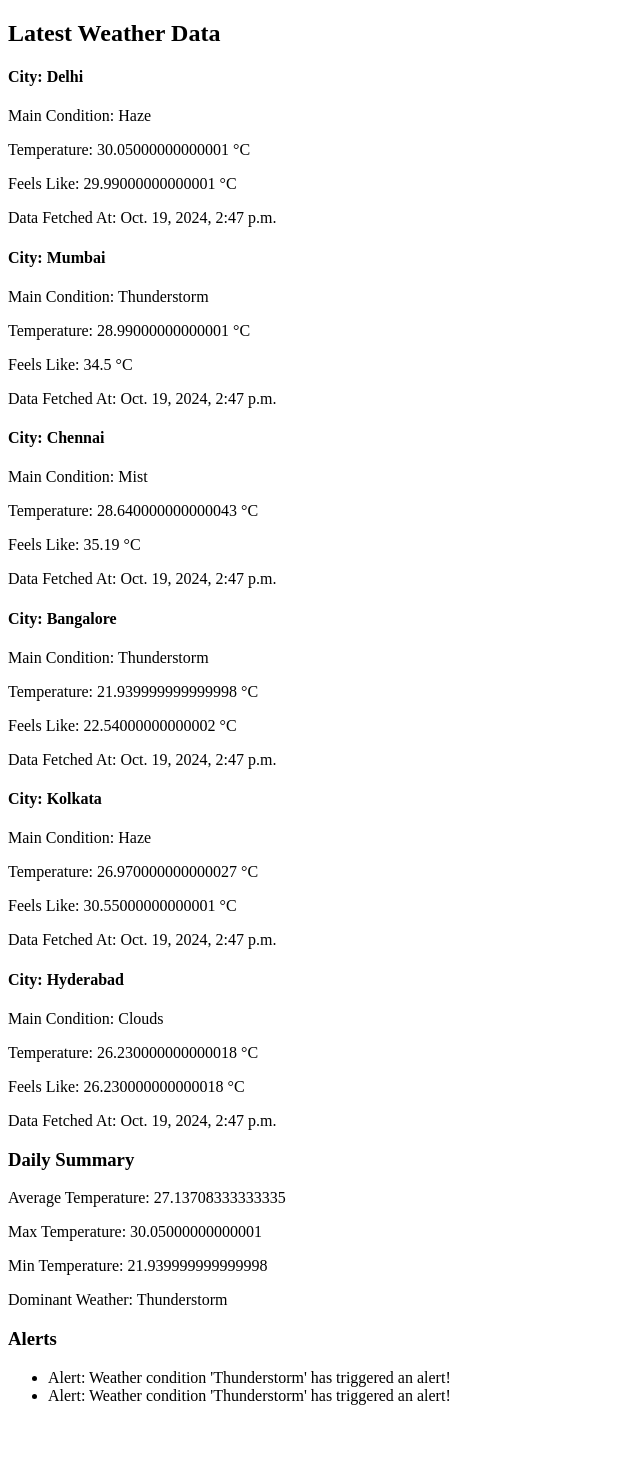
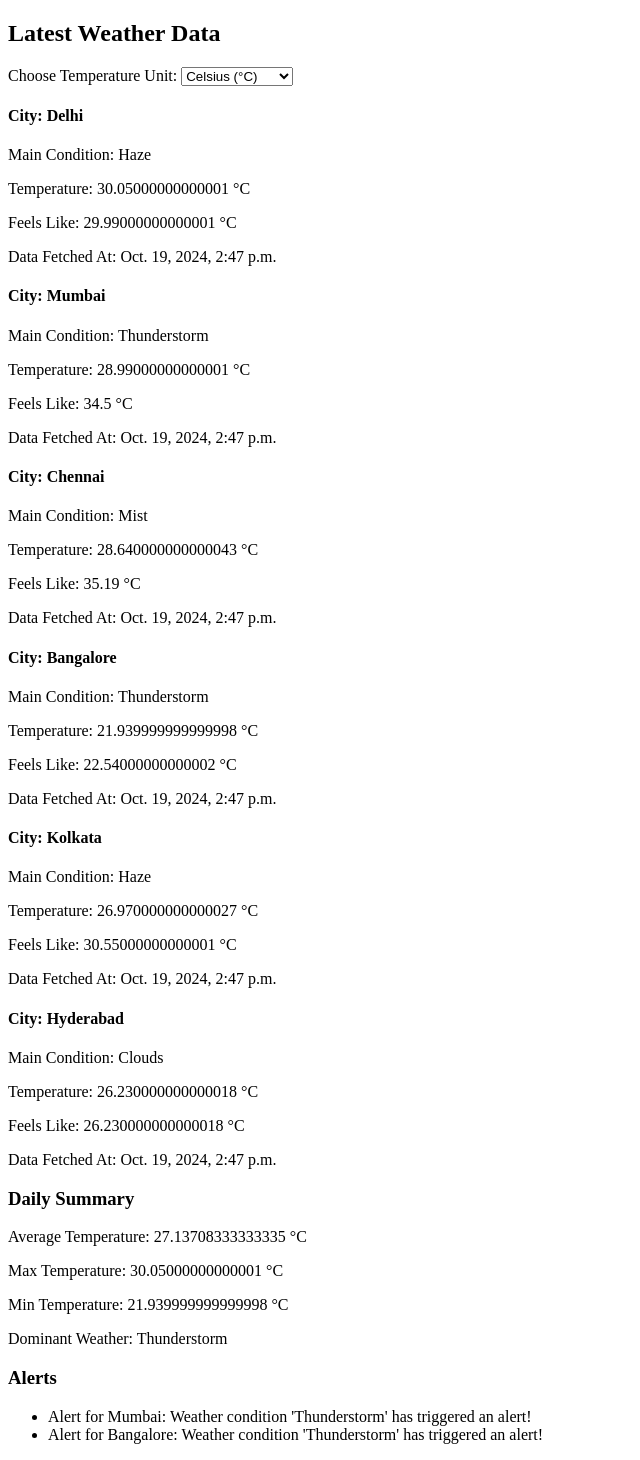
Before and after one commit to vtbossss/ZeotapA2, a Django app: page / in a window 1280 px wide. Shown: the part 98-1558 px from the top of the page, without its empty margins (0-640 px from the left). Before the commit the page ends 1503 px from the top, so only its background shows below. Run offline with Django 4.2, Linux system fonts and the light colour scheme; data comes from the database, SQL or seed files in the repository; parts of the project's set-up code (start-up, migrations or seed data) failed here and were passed over; some libraries are stand-ins or nearby versions.

Commit message:
option to choose temp unit

```diff
--- a/weather_monitoring/templates/home.html
+++ b/weather_monitoring/templates/home.html
@@ -1,27 +1,36 @@
-<!-- templates/home.html -->
 {% extends 'base.html' %}
 
 {% block content %}
 <h2>Latest Weather Data</h2>
 
+<!-- Dropdown for Temperature Unit Selection -->
+<label for="temp-unit">Choose Temperature Unit:</label>
+<select id="temp-unit" onchange="updateTemperature()">
+    <option value="C">Celsius (°C)</option>
+    <option value="F">Fahrenheit (°F)</option>
+</select>
+
+<div id="weather-data">
     {% if latest_data %}
         {% for data in latest_data %}
-        <div>
+            <div class="city-weather" data-temp-c="{{ data.temperature }}" data-feels-like-c="{{ data.feels_like }}">
                 <h4>City: {{ data.city }}</h4>
                 <p>Main Condition: {{ data.main }}</p>
-            <p>Temperature: {{ data.temperature }} °C</p>
-            <p>Feels Like: {{ data.feels_like }} °C</p>
+                <p>Temperature: <span class="temp-value">{{ data.temperature }}</span> °C</p>
+                <p>Feels Like: <span class="feels-like-value">{{ data.feels_like }}</span> °C</p>
                 <p>Data Fetched At: {{ data.fetched_at }}</p>
             </div>
         {% endfor %}
     {% else %}
         <p>No weather data available.</p>
     {% endif %}
+</div>
 
 <h3>Daily Summary</h3>
-<p>Average Temperature: {{ daily_summary.avg_temp }}</p>
-<p>Max Temperature: {{ daily_summary.max_temp }}</p>
-<p>Min Temperature: {{ daily_summary.min_temp }}</p>
+<!-- Add data attributes for Celsius values -->
+<p>Average Temperature: <span id="avg-temp" data-avg-c="{{ daily_summary.avg_temp }}">{{ daily_summary.avg_temp }} °C</span></p>
+<p>Max Temperature: <span id="max-temp" data-max-c="{{ daily_summary.max_temp }}">{{ daily_summary.max_temp }} °C</span></p>
+<p>Min Temperature: <span id="min-temp" data-min-c="{{ daily_summary.min_temp }}">{{ daily_summary.min_temp }} °C</span></p>
 <p>Dominant Weather: {{ daily_summary.dominant_weather }}</p>
 
 <!-- Alerts Section -->
@@ -36,4 +45,53 @@
     <p>No alerts triggered.</p>
 {% endif %}
 
+<script>
+function updateTemperature() {
+    const tempUnit = document.getElementById("temp-unit").value;
+    const cityWeathers = document.querySelectorAll(".city-weather");
+
+    cityWeathers.forEach(weather => {
+        const tempC = parseFloat(weather.getAttribute("data-temp-c"));
+        const feelsLikeC = parseFloat(weather.getAttribute("data-feels-like-c"));
+
+        if (tempUnit === "F") {
+            // Convert to Fahrenheit
+            const tempF = (tempC * 9/5) + 32;
+            const feelsLikeF = (feelsLikeC * 9/5) + 32;
+            weather.querySelector(".temp-value").textContent = tempF.toFixed(2);
+            weather.querySelector(".feels-like-value").textContent = feelsLikeF.toFixed(2);
+            weather.querySelector(".temp-value").innerHTML += " °F";
+            weather.querySelector(".feels-like-value").innerHTML += " °F";
+        } else {
+            // Stay in Celsius
+            weather.querySelector(".temp-value").textContent = tempC;
+            weather.querySelector(".feels-like-value").textContent = feelsLikeC;
+            weather.querySelector(".temp-value").innerHTML += " °C";
+            weather.querySelector(".feels-like-value").innerHTML += " °C";
+        }
+    });
+
+    // Update daily summary temperatures
+    const avgTempC = parseFloat(document.getElementById("avg-temp").getAttribute("data-avg-c"));
+    const maxTempC = parseFloat(document.getElementById("max-temp").getAttribute("data-max-c"));
+    const minTempC = parseFloat(document.getElementById("min-temp").getAttribute("data-min-c"));
+
+    if (tempUnit === "F") {
+        // Convert daily summary to Fahrenheit
+        const avgTempF = (avgTempC * 9/5) + 32;
+        const maxTempF = (maxTempC * 9/5) + 32;
+        const minTempF = (minTempC * 9/5) + 32;
+
+        document.getElementById("avg-temp").textContent = avgTempF.toFixed(2) + " °F";
+        document.getElementById("max-temp").textContent = maxTempF.toFixed(2) + " °F";
+        document.getElementById("min-temp").textContent = minTempF.toFixed(2) + " °F";
+    } else {
+        // Stay in Celsius
+        document.getElementById("avg-temp").textContent = avgTempC + " °C";
+        document.getElementById("max-temp").textContent = maxTempC + " °C";
+        document.getElementById("min-temp").textContent = minTempC + " °C";
+    }
+}
+</script>
+
 {% endblock %}
--- a/weather_monitoring/weather/utils.py
+++ b/weather_monitoring/weather/utils.py
@@ -1,10 +1,9 @@
-# weather/utils.py
-
 import requests
 from datetime import datetime
 from django.utils import timezone
-from .models import WeatherData # Ensure your WeatherData model is imported
+from .models import WeatherData  # Ensure your WeatherData model is imported
 from django.conf import settings
+from django.db.models import Avg, Max, Min, Count
 
 API_KEY = settings.API_KEY
 METRO_CITIES = ['Delhi', 'Mumbai', 'Chennai', 'Bangalore', 'Kolkata', 'Hyderabad']
@@ -31,21 +30,19 @@ def fetch_weather_data():
             )
         else:
             print(f"Error fetching weather data for {city}: {response.status_code} - {response.text}")
-from django.db.models import Avg, Max, Min, Count
-
 
 def calculate_daily_aggregates():
     today = datetime.today().date()
 
     # Aggregate temperature data
-    summary = WeatherData.objects.filter(fetched_at__date=today).aggregate(
+    summary = WeatherData.objects.filter(dt__date=today).aggregate(
         avg_temp=Avg('temperature'),
         max_temp=Max('temperature'),
         min_temp=Min('temperature'),
     )
 
     # Get the dominant weather condition separately
-    dominant_weather = WeatherData.objects.filter(fetched_at__date=today)\
+    dominant_weather = WeatherData.objects.filter(dt__date=today)\
         .values('main')\
         .annotate(count=Count('main'))\
         .order_by('-count')\
@@ -58,16 +55,16 @@ def calculate_daily_aggregates():
 TEMP_THRESHOLD = 35  # degrees Celsius
 CONDITION_THRESHOLD = ['Rain', 'Thunderstorm']  # Weather conditions that trigger alerts
 
-def check_for_alerts(current_temp, weather_condition):
+def check_for_alerts(current_temp, weather_condition, city_name):
     """Check if the temperature or weather condition exceeds defined thresholds."""
     alerts = []
 
     # Check for temperature breach
     if current_temp > TEMP_THRESHOLD:
-        alerts.append(f"Alert: Temperature has exceeded {TEMP_THRESHOLD}°C!")
+        alerts.append(f"Alert for {city_name}: Temperature has exceeded {TEMP_THRESHOLD}°C!")
 
     # Check for weather condition breach
     if weather_condition in CONDITION_THRESHOLD:
-        alerts.append(f"Alert: Weather condition '{weather_condition}' has triggered an alert!")
+        alerts.append(f"Alert for {city_name}: Weather condition '{weather_condition}' has triggered an alert!")
 
     return alerts
--- a/weather_monitoring/weather/views.py
+++ b/weather_monitoring/weather/views.py
@@ -1,12 +1,7 @@
-# weather/views.py
 from django.shortcuts import render
 from .models import WeatherData
-from .utils import calculate_daily_aggregates
-from django.db.models import OuterRef, Subquery
+from .utils import calculate_daily_aggregates, check_for_alerts
 from django.db.models import Max
-from .utils import calculate_daily_aggregates, check_for_alerts
-
-
 
 def home(request):
     # Get the latest weather data for each city
@@ -20,17 +15,19 @@ def home(request):
 
     daily_summary = calculate_daily_aggregates()
 
-    # Get the first city's weather data for alert (you can customize this for all cities)
+    # Initialize alerts list
     alerts = []
+
+    # Check alerts for each city's weather data
     for city_weather in latest_data:
         temperature = city_weather.temperature
         weather_condition = city_weather.main
+        city_name = city_weather.city  # Get the city name
 
         # Check if any alerts are triggered for each city
-        city_alerts = check_for_alerts(temperature, weather_condition)
+        city_alerts = check_for_alerts(temperature, weather_condition, city_name)  # Pass city name
         if city_alerts:
             alerts.extend(city_alerts)
-
 
     return render(request, 'home.html', {
         'latest_data': latest_data,
@@ -39,12 +36,7 @@ def home(request):
     })
 
 
-# weather/views.py
-from .visualizations import plot_daily_summary
-import matplotlib.pyplot as plt
-from io import BytesIO
-import base64
-
+# Keep the visualizations function unchanged if no modifications are required there
 def visualizations(request):
     plot_html = plot_daily_summary()  # Get the plot HTML
     return render(request, 'visualizations.html', {'plot_html': plot_html})
```
Lines whose indentation alone changed are shown as unchanged.
